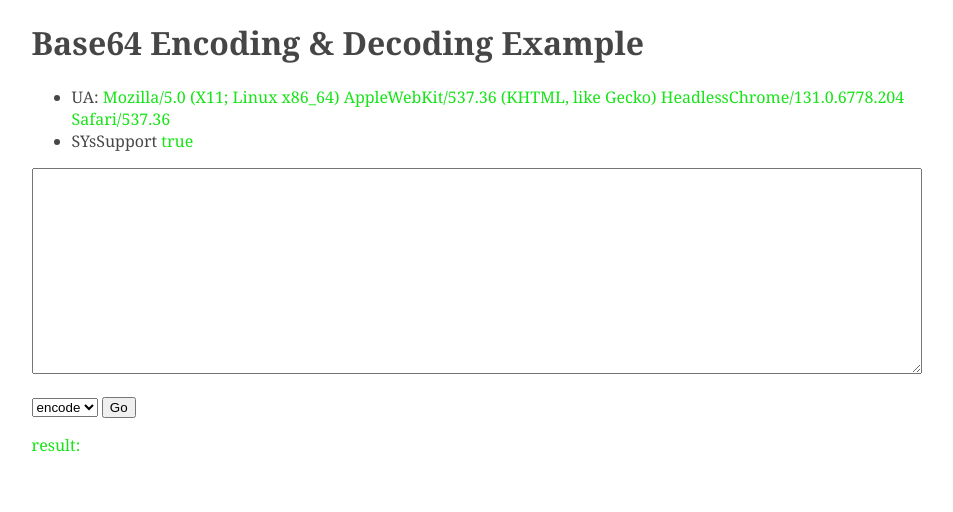
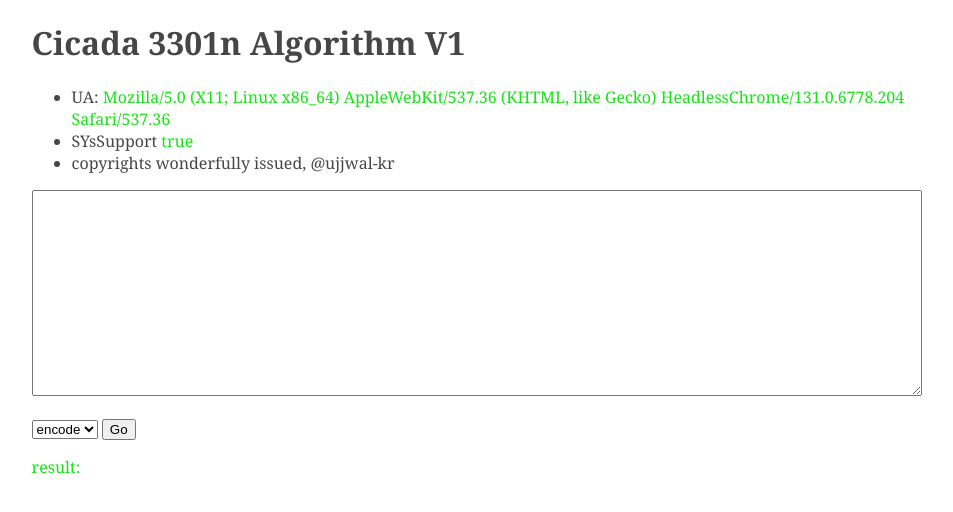
Before and after one commit to ujjwal-kr/epic-decode, a plain HTML site: page index.html in a window 1280 px wide. Shown: the whole page, without its empty margins (166-1119 px from the left). Drawn offline with Linux system fonts and the light colour scheme.

Commit message:
Update index.html

```diff
--- a/index.html
+++ b/index.html
@@ -35,10 +35,11 @@
 	</head>
 	<body>
 		<div class="doc">
-		<h1>Base64 Encoding & Decoding Example</h1>
+		<h1>Cicada 3301n Algorithm V1</h1>
 		<ul>
 			<li>UA: <span id="ua"></span></li>
 			<li>SYsSupport <span id="support"></span></li>
+			<li>copyrights wonderfully issued, @ujjwal-kr</li>
 		</ul>
 		<textarea id="text"></textarea>
 		<p>
```
